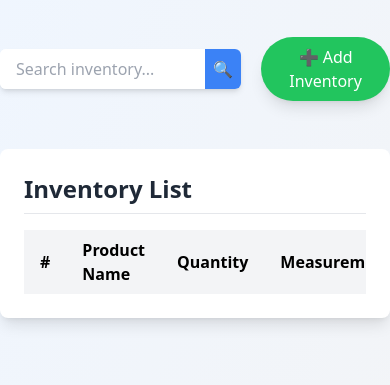
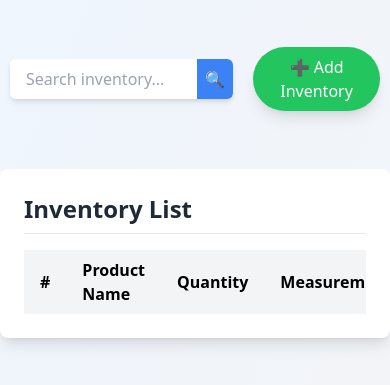
Before and after one commit to Superpen-Dev/inventory-tracker, a plain HTML site: page Inventory/index.html in a window 390 px wide. Shown: the part 159-544 px from the top of the page. Drawn offline with nearby package versions, Linux system fonts and the light colour scheme.

Commit message:
Update index.html

```diff
--- a/Inventory/index.html
+++ b/Inventory/index.html
@@ -8,11 +8,25 @@
     <script src="https://cdn.tailwindcss.com"></script>
     <script src="https://cdnjs.cloudflare.com/ajax/libs/alpinejs/3.12.0/cdn.min.js" defer></script>
     <style>
-        #searchAndModal {
-            display: flex;
-            justify-content: space-between;
-            gap:20px;
-        }
+@media screen and (max-width: 768px) {
+  #searchAndModal {
+    width: 90%;
+    padding: 15px;
+    display: flex;
+    justify-content: space-between;
+    gap:20px;
+  }
+}
+
+@media screen and (max-width: 480px) {
+  #searchAndModal {
+    width: 100%;
+    padding: 10px;
+    display: flex;
+    justify-content: space-between;
+    gap:20px;
+  }
+}
     </style>
 </head>
 
```
